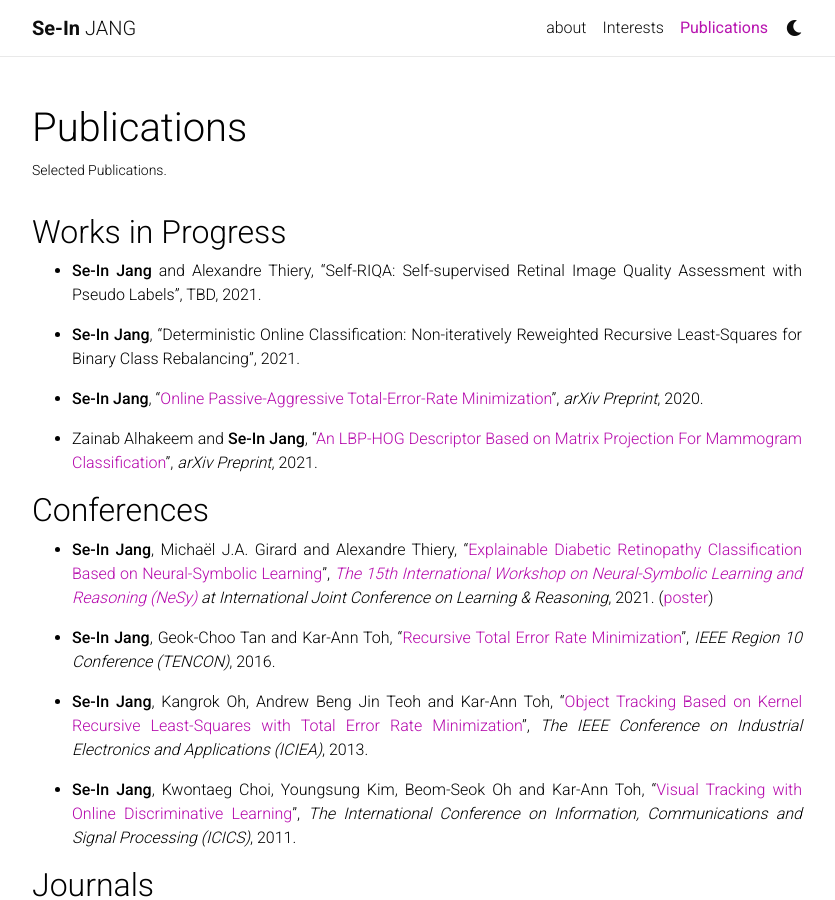
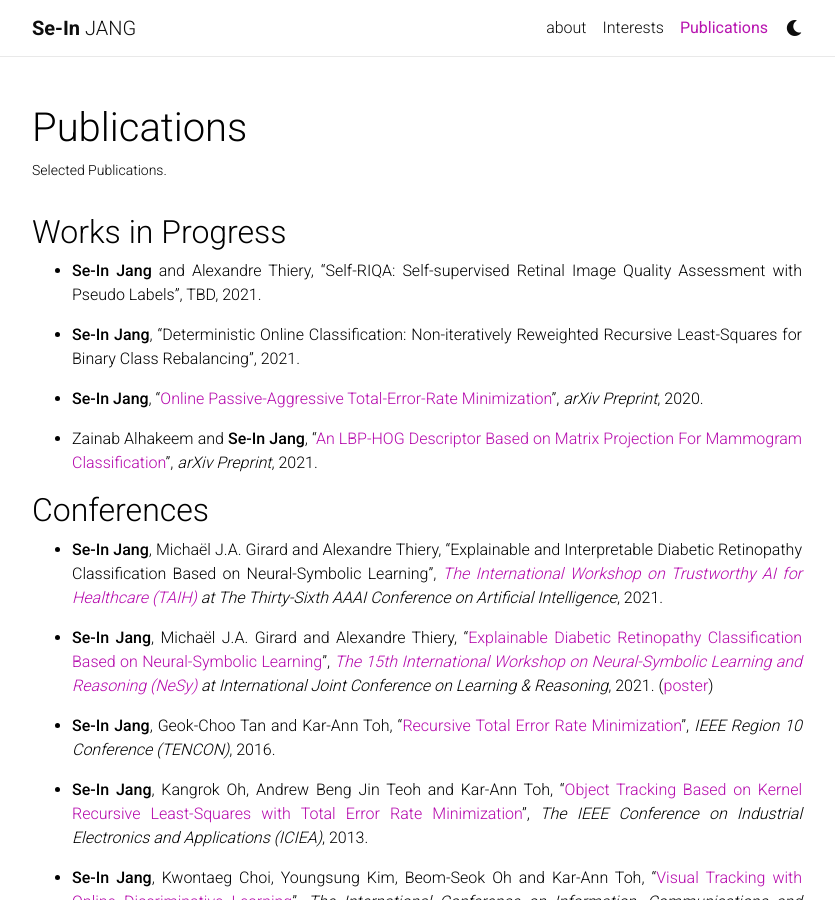
Before and after one commit to sijang/sijang.github.io, a Jekyll site: the page built from _pages/publications.md, in a window 1280 px wide and 900 px high. Shown: the whole window, without its empty margins (223-1058 px from the left). Built offline with Jekyll 4.4.1, drawn with Linux system fonts in a browser that asks for light colours; nearby versions of some CDN libraries; a style sheet for code colours, icons or effects is not loaded.

Commit message:
Update publications.md

```diff
--- a/_pages/publications.md
+++ b/_pages/publications.md
@@ -24,6 +24,10 @@ nav: true
 
 
 ## Conferences
+- **Se-In Jang**, Michaël J.A. Girard and Alexandre Thiery, "Explainable and Interpretable Diabetic Retinopathy Classification Based on Neural-Symbolic Learning", *[The International Workshop on Trustworthy AI for Healthcare (TAIH)](https://taih21.github.io/){:target="_blank"} at The Thirty-Sixth AAAI Conference on Artificial Intelligence*, 2021.
+{: style="text-align: justify"}
+
+
 - **Se-In Jang**, Michaël J.A. Girard and Alexandre Thiery, "[Explainable Diabetic Retinopathy Classification Based on Neural-Symbolic Learning](http://ceur-ws.org/Vol-2986/paper8.pdf){:target="_blank"}", *[The 15th International Workshop on Neural-Symbolic Learning and Reasoning (NeSy)](https://sites.google.com/view/nesy20/home){:target="_blank"} at International Joint Conference on Learning & Reasoning*, 2021. ([poster](http://lr2020.iit.demokritos.gr/posters/35.pdf){:target="_blank"})
 {: style="text-align: justify"}
 
```
